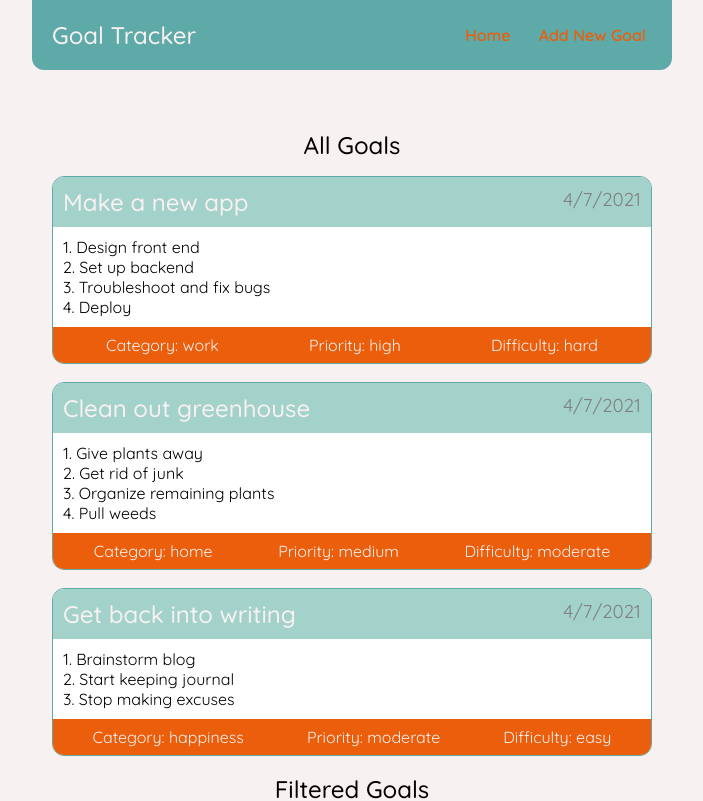
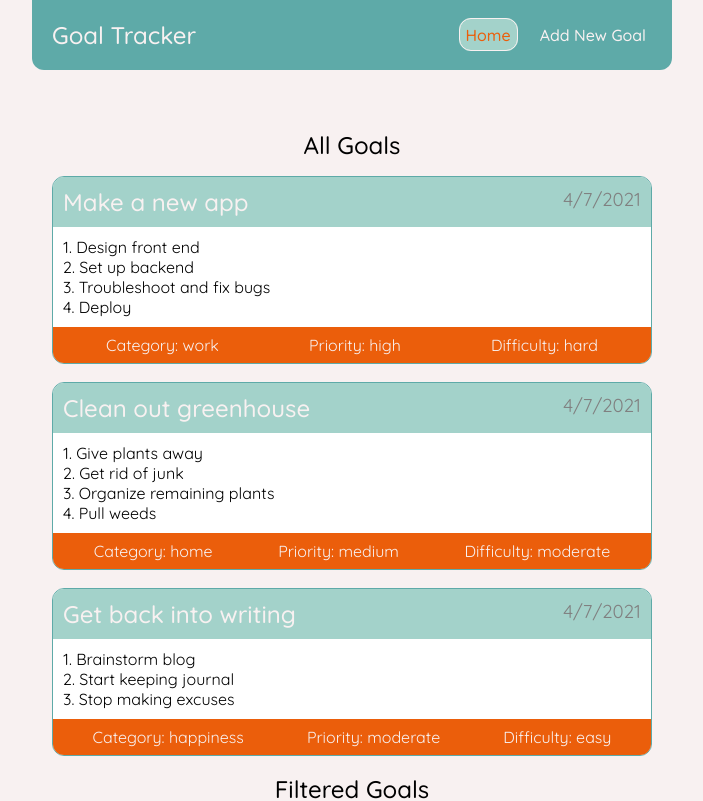
Before and after one commit to mikehoods/react-goalTracker-2.0-client, a React (Create React App) app: page / in a window 1280 px wide. Shown: the top 801 px of the page, without its empty margins (288-991 px from the left). Built offline with nearby package versions, Linux system fonts and the light colour scheme; data requests are answered from the project's data file.

Commit message:
Changed Navbar.js Links to NavLinks for active styling

```diff
--- a/src/Navbar.js
+++ b/src/Navbar.js
@@ -1,12 +1,12 @@
-import { Link } from 'react-router-dom';
+import { NavLink } from 'react-router-dom';
 
 const Navbar = () => {
     return (
         <nav className="navbar">
             <h1>Goal Tracker</h1>
             <div className="links">
-                <Link to="/">Home</Link>
-                <Link to="/create">Add New Goal</Link>
+                <NavLink to="/" exact activeClassName="current">Home</NavLink>
+                <NavLink to="/create" exact activeClassName="current">Add New Goal</NavLink>
             </div>
 
         </nav>
--- a/src/index.css
+++ b/src/index.css
@@ -30,14 +30,15 @@ body {
   margin-left: 16px;
   text-decoration: none;
   padding: 6px;
-  color: #EB5E0B;
+  color: #F8F1F1;
   padding-bottom: 5px;
-  font-weight: 600;
+  font-weight: 500;
   border-radius: 12px;
 }
-.navbar a:hover {
+.navbar .current {
   background-color: #A3D2CA;
   border: 1px solid #F8F1F1;
+  color: #EB5E0B;
 }
 
 /* Home Styling */
```
